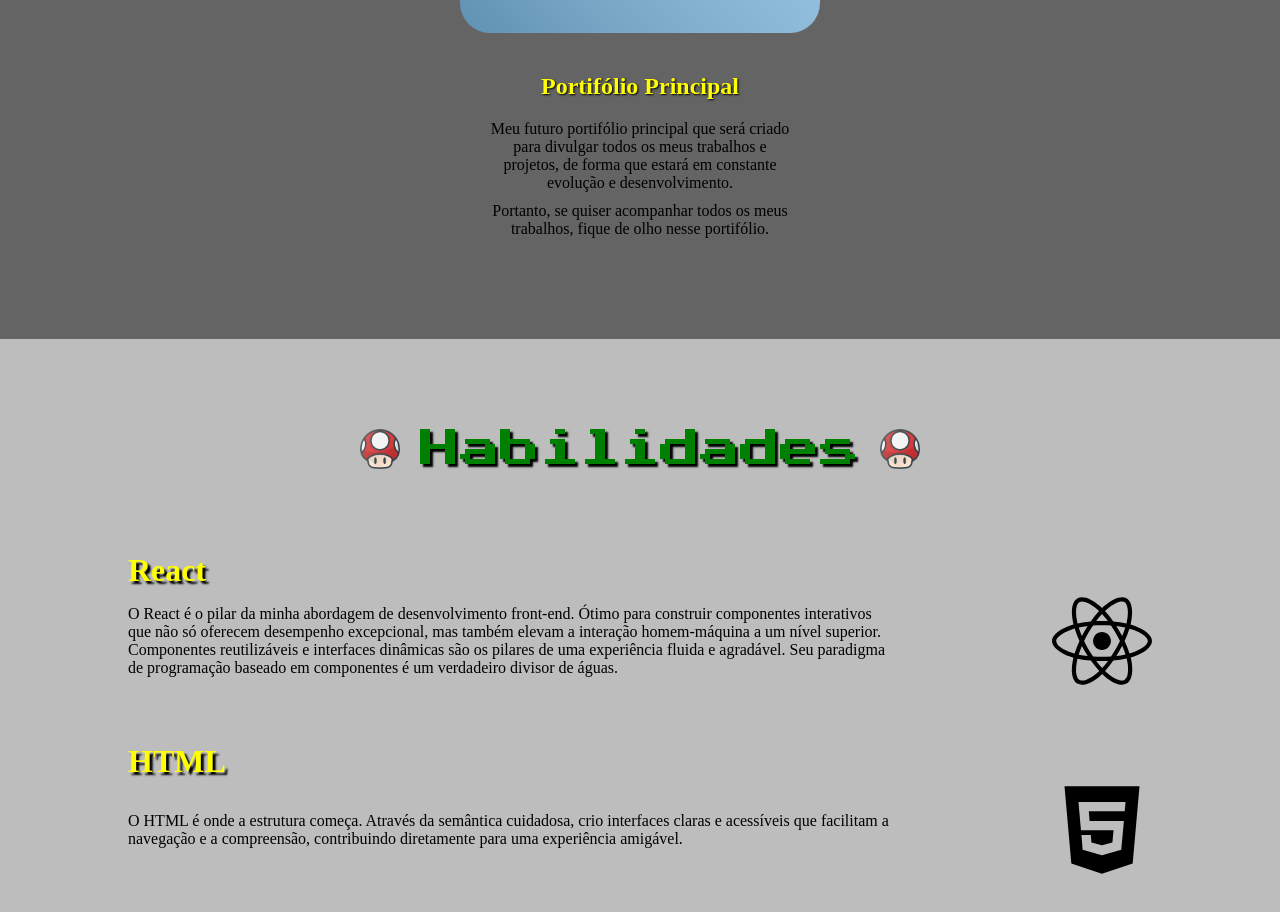
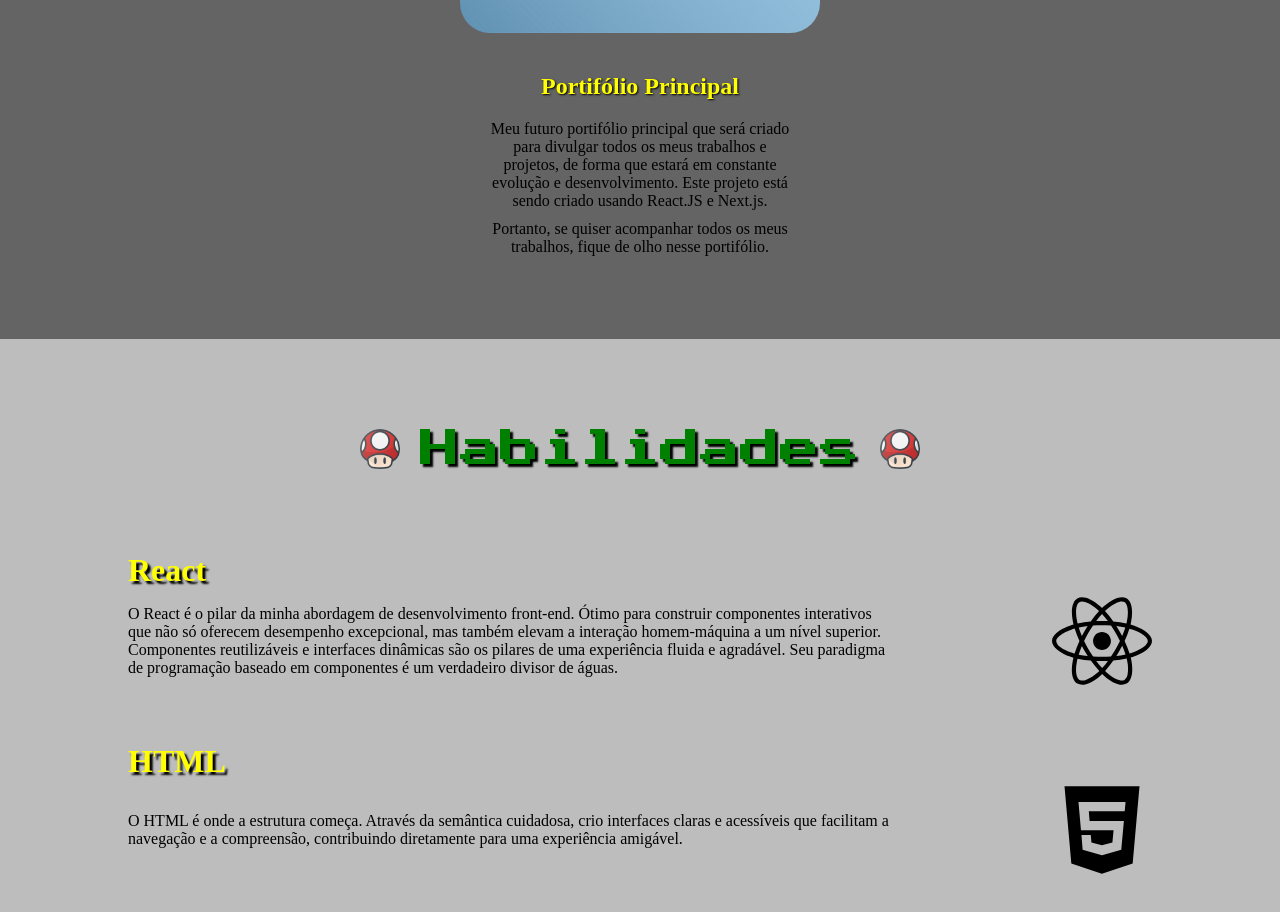
Before and after one commit to rena02to/Portifolio-treino, a React (Create React App) app: page / in a window 1280 px wide. Shown: the part 2422-3334 px from the top of the page. Built offline with nearby package versions, Linux system fonts and the light colour scheme; a web font is replaced by a local one.

Commit message:
Adicionando as tecnologias que serão usadas no portifolio principal.

```diff
--- a/src/pages/Projetos.js
+++ b/src/pages/Projetos.js
@@ -24,7 +24,7 @@ function Projetos(){
                     </spam>
                 </div>
                 <h2 className={style.titleProject}>Portifólio Principal</h2>
-                <p className={style.legendProject}>Meu futuro portifólio principal que será criado para divulgar todos os meus trabalhos e projetos, de forma que estará em constante evolução e desenvolvimento.</p>
+                <p className={style.legendProject}>Meu futuro portifólio principal que será criado para divulgar todos os meus trabalhos e projetos, de forma que estará em constante evolução e desenvolvimento. Este projeto está sendo criado usando React.JS e Next.js.</p>
                 <p className={style.legend2Project}>Portanto, se quiser acompanhar todos os meus trabalhos, fique de olho nesse portifólio.</p>
             </div>
         </div>
```
